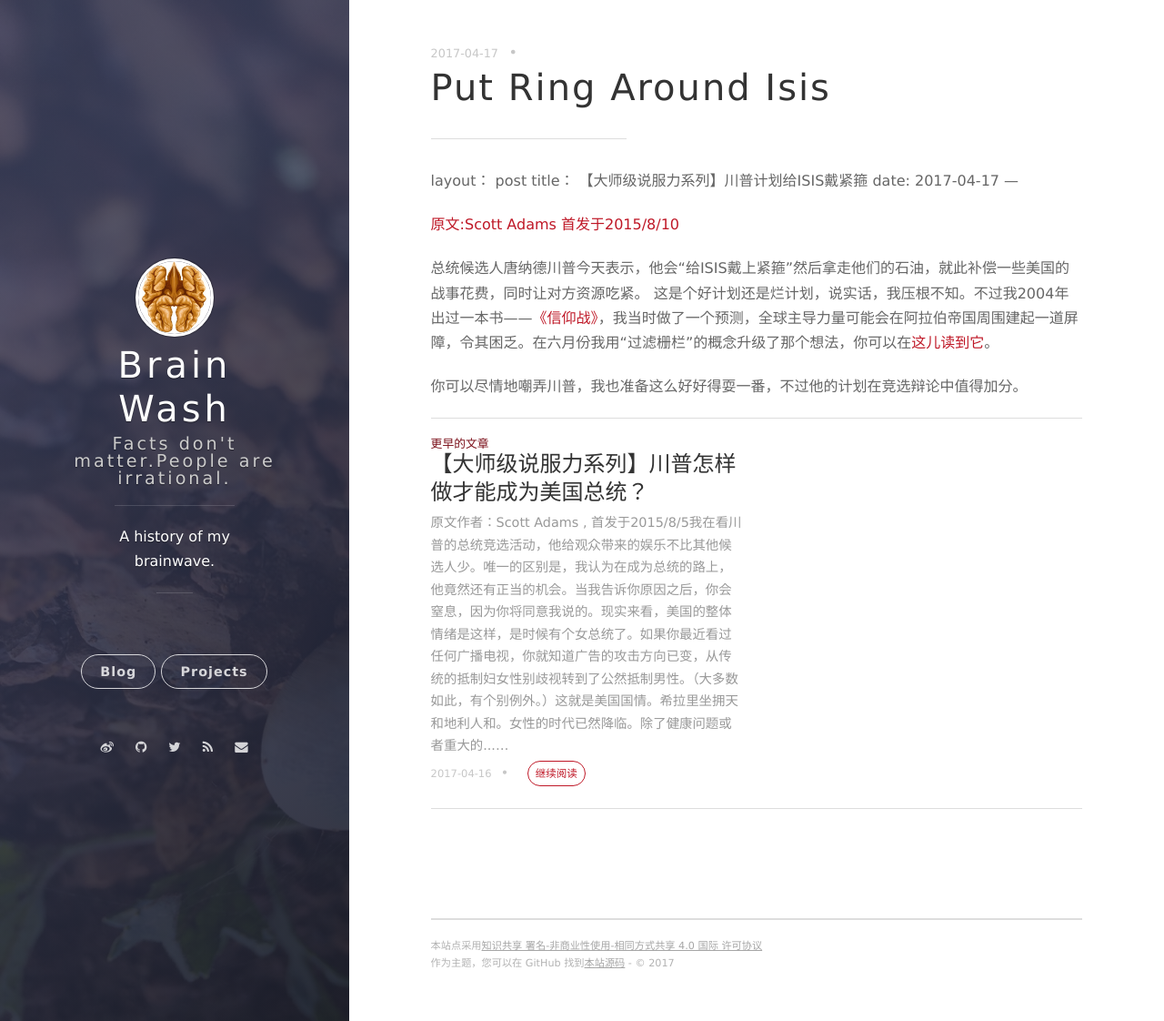
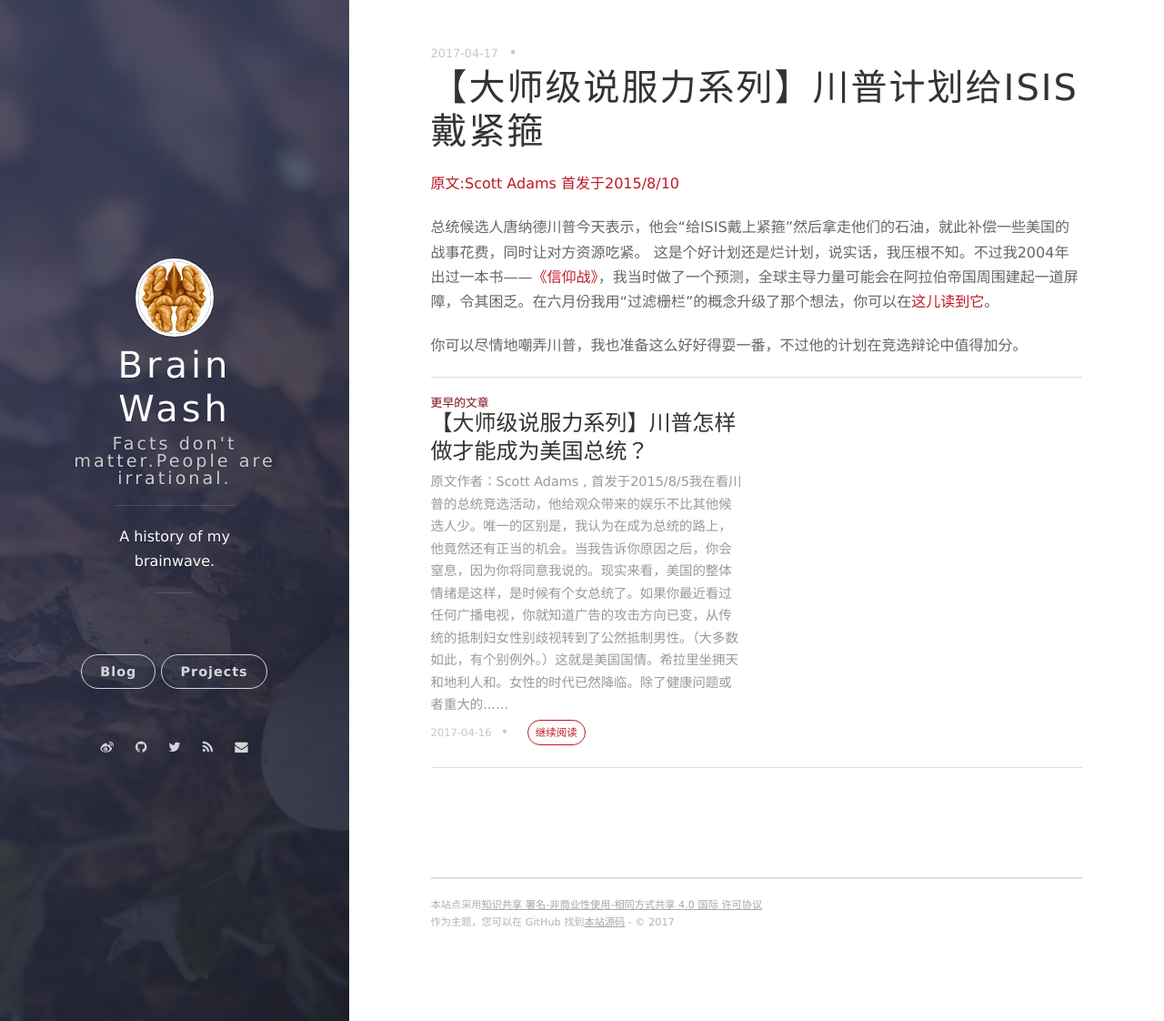
Before and after one commit to iwomen/iwomen.github.io, a Jekyll site: the page built from _posts/2017-04-17-put-ring-around-isis.md, in a window 1280 px wide and 1122 px high. Shown: the whole window at 91% size. Built offline with Jekyll 4.4.1, drawn with Linux system fonts in a browser that asks for light colours; nearby versions of some CDN libraries; our own code applies the rules of GitHub Pages for plain Markdown files; comment, search, counter and statistics services are not loaded.

Commit message:
Update 2017-04-17-put-ring-around-isis.md

```diff
--- a/_posts/2017-04-17-put-ring-around-isis.md
+++ b/_posts/2017-04-17-put-ring-around-isis.md
@@ -1,8 +1,6 @@
-
-
 ---
-layout： post
-title： 【大师级说服力系列】川普计划给ISIS戴紧箍
+layout: post
+title: 【大师级说服力系列】川普计划给ISIS戴紧箍
 date: 2017-04-17
 ---
 
```
